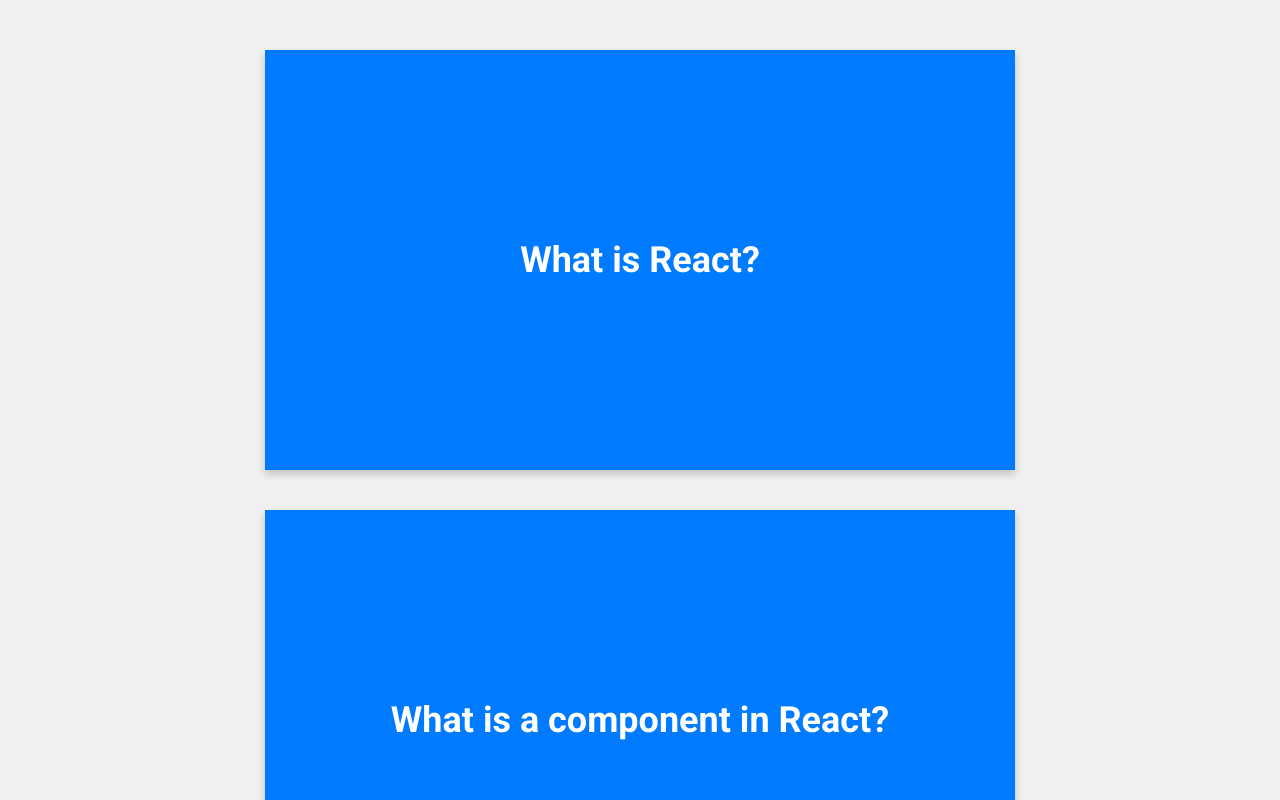
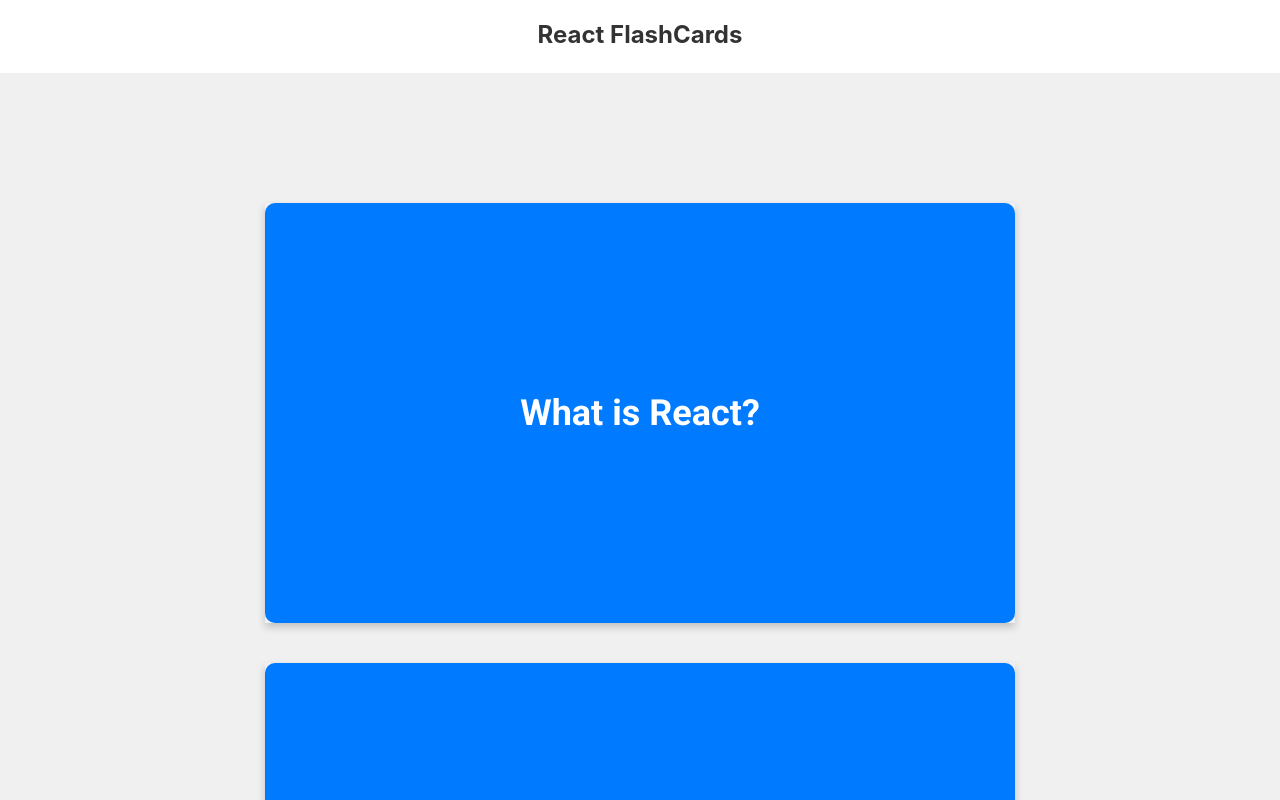
Before and after one commit to hectoraltamira1ai/tutor-app, a React (Create React App) app: page / in a window 1280 px wide. Shown: the top 800 px of the page. Built offline with nearby package versions, Linux system fonts and the light colour scheme.

Commit message:
Added a title

```diff
--- a/public/index.html
+++ b/public/index.html
@@ -29,6 +29,9 @@
   </head>
   <body>
     <noscript>You need to enable JavaScript to run this app.</noscript>
+    <header class="app-header">
+      <h3>React FlashCards</h3>
+    </header>
     <div id="root"></div>
     <!--
       This HTML file is a template.
--- a/src/App.css
+++ b/src/App.css
@@ -6,17 +6,26 @@
   height: 100vh;
   padding: 20px; /* Add padding instead of margin */
   background-color: #f0f0f0;
+  overflow-y: auto; /* Enable vertical scrolling */
 }
 
 .App-header {
   background-color: #282c34;
-  min-height: 100vh;
+  color: white;
+  padding: 20px;
+  width: 100%;
+  position: fixed;
+  top: 0;
+  left: 0;
+  z-index: 1000;
+  text-align: center;
   display: flex;
-  flex-direction: column;
-  align-items: center;
-  justify-content: center;
-  font-size: calc(10px + 2vmin);
-  color: white;
+  justify-content: center; /* Center the title horizontally */
+  align-items: center; /* Center the title vertically */
+}
+
+.App-header h1 {
+  margin: 0; /* Remove default margin */
 }
 
 .App-link {
@@ -32,6 +41,7 @@
   max-width: 1000px;
   margin: 0 auto; /* Center the container horizontally */
   padding: 20px; /* Add padding for spacing */
+  margin-top: 80px; /* Add margin to avoid overlap with fixed header */
 }
 
 .card {
@@ -100,6 +110,7 @@
 .card-front, .card-back {
   width: 100%;
   height: 100%;
+  border-radius: 10px;
   position: absolute;
   backface-visibility: hidden;
   display: flex;
--- a/src/index.css
+++ b/src/index.css
@@ -11,3 +11,9 @@ code {
   font-family: source-code-pro, Menlo, Monaco, Consolas, 'Courier New',
     monospace;
 }
+ h3 {
+    text-align: center;
+    font-size: 1.5rem;
+    margin-top: 20px;
+    color: #333;
+ }
```
